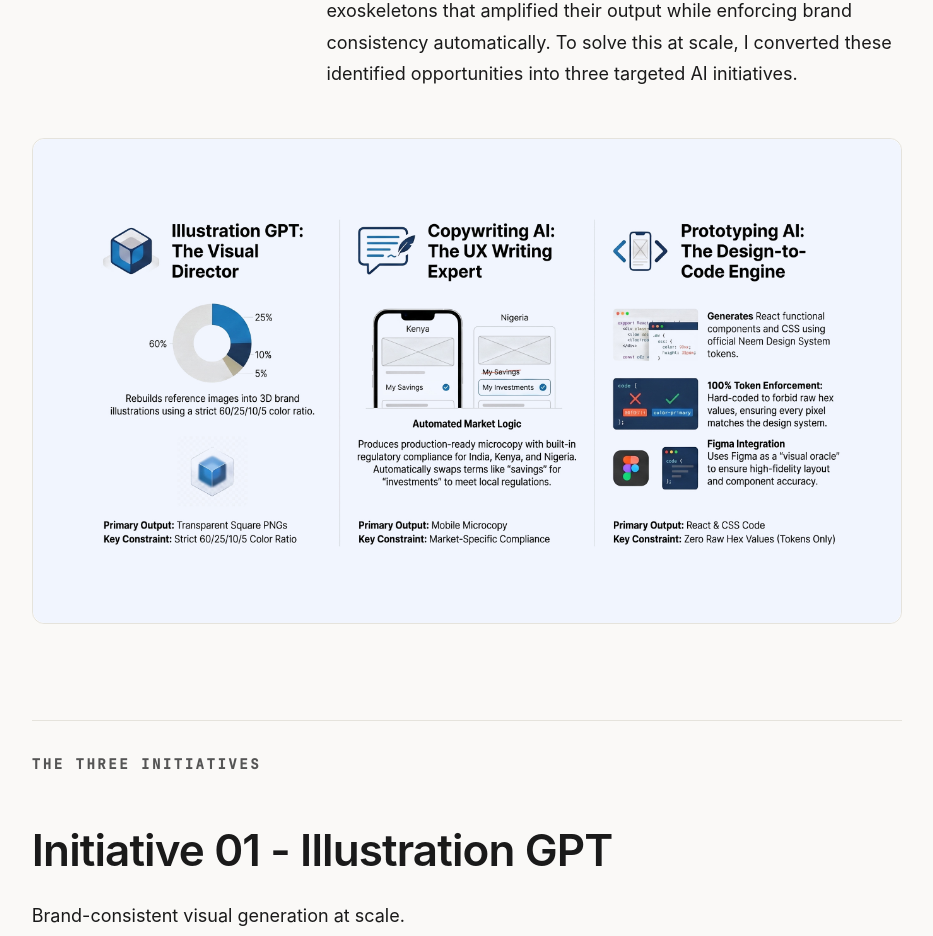
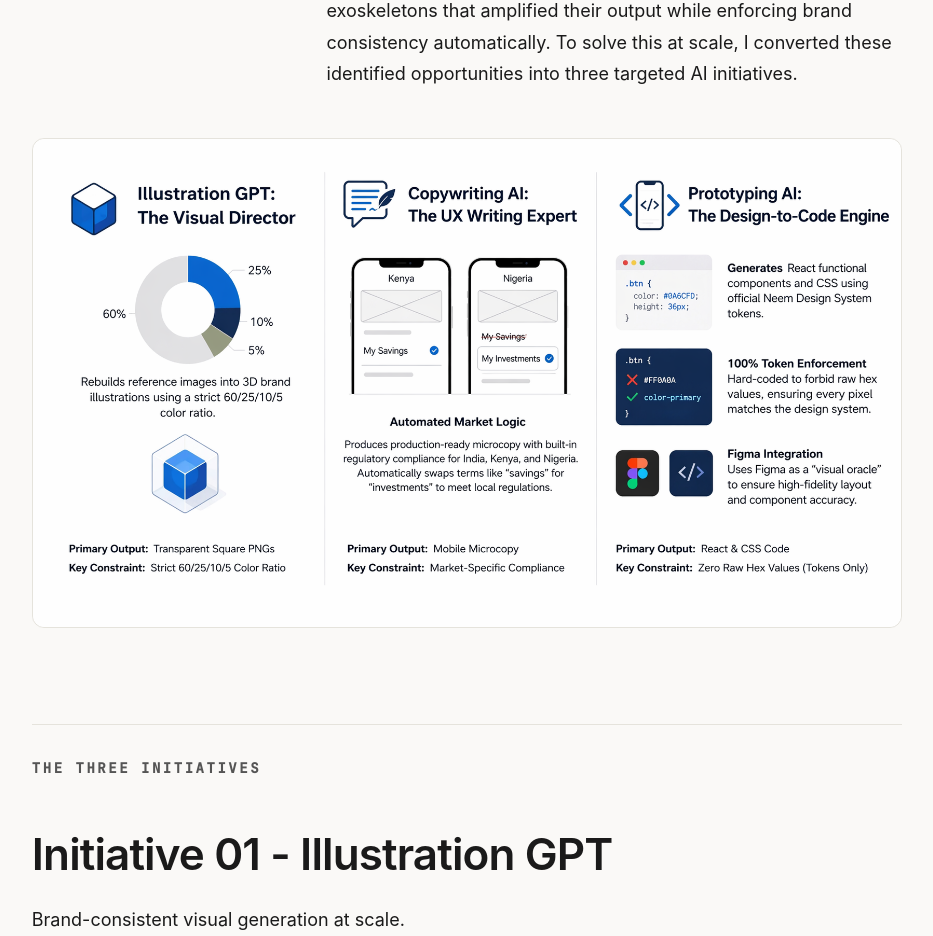
Before and after one commit to theenactorist/lums-portfolio, a Next.js app: page /work/branch-ai in a window 1280 px wide. Shown: the part 1300-2236 px from the top of the page, without its empty margins (173-1106 px from the left). Built offline with nearby package versions, Linux system fonts and the light colour scheme; a web font is replaced by a local one.

Commit message:
Update opportunity overview image to v2

```diff
--- a/app/work/branch-ai/page.js
+++ b/app/work/branch-ai/page.js
@@ -128,7 +128,7 @@ export default function BranchAICaseStudy() {
             <motion.div className="cs-feature__gallery cs-feature__gallery--single" style={{ marginTop: 'var(--space-2xl)' }} {...fadeUp}>
               <figure className="cs-feature__figure">
                 <ZoomableImage
-                  src="/work/branch-ai/the-opportunity.jpg"
+                  src="/work/branch-ai/the-opportunity-v2.png"
                   alt="The Opportunity - Branch AI Initiatives across India, Kenya and Nigeria"
                   width={2400}
                   height={800}
```
Also changed, not shown: public/work/branch-ai/the-opportunity-v2.png (added).
